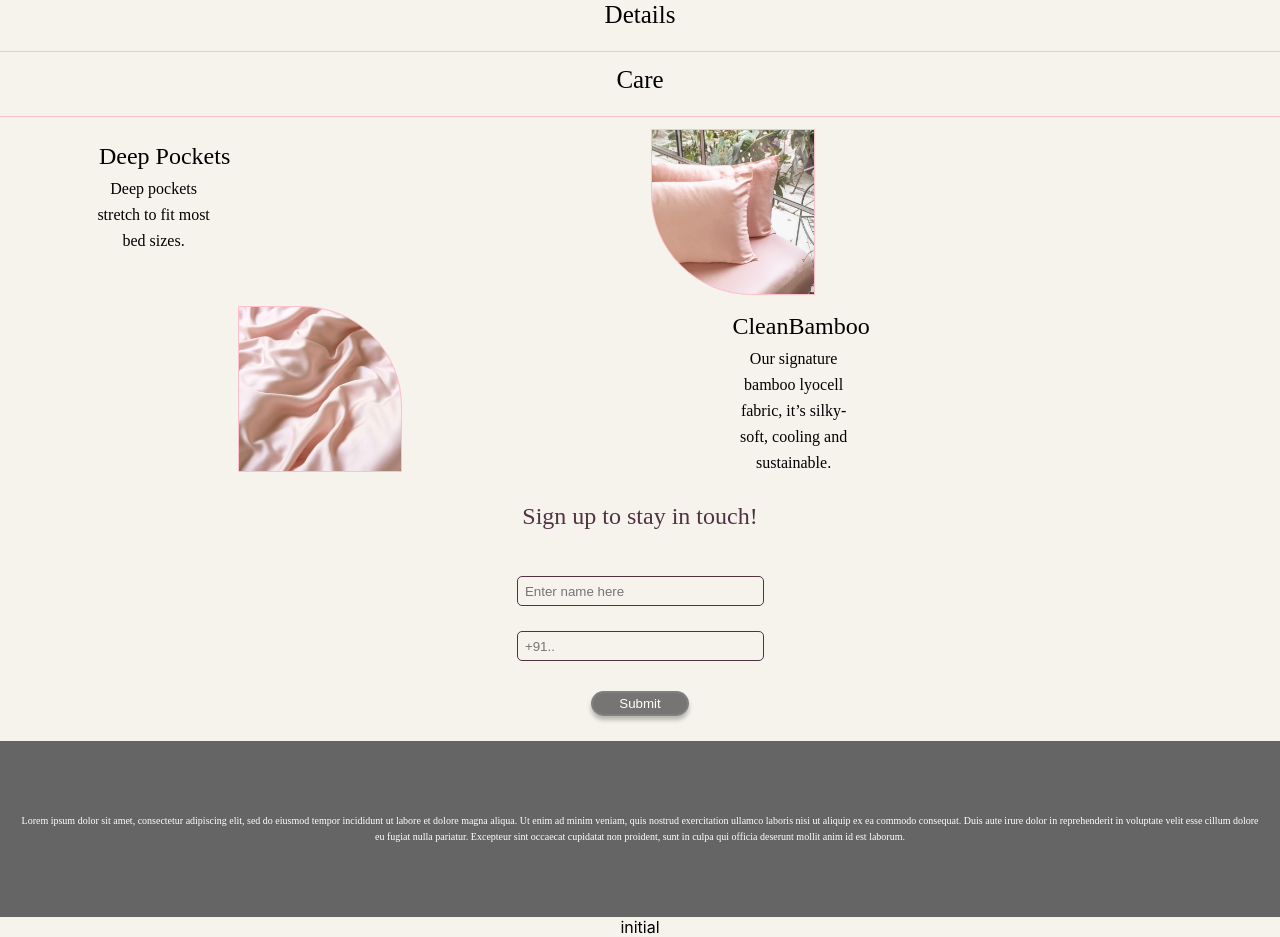
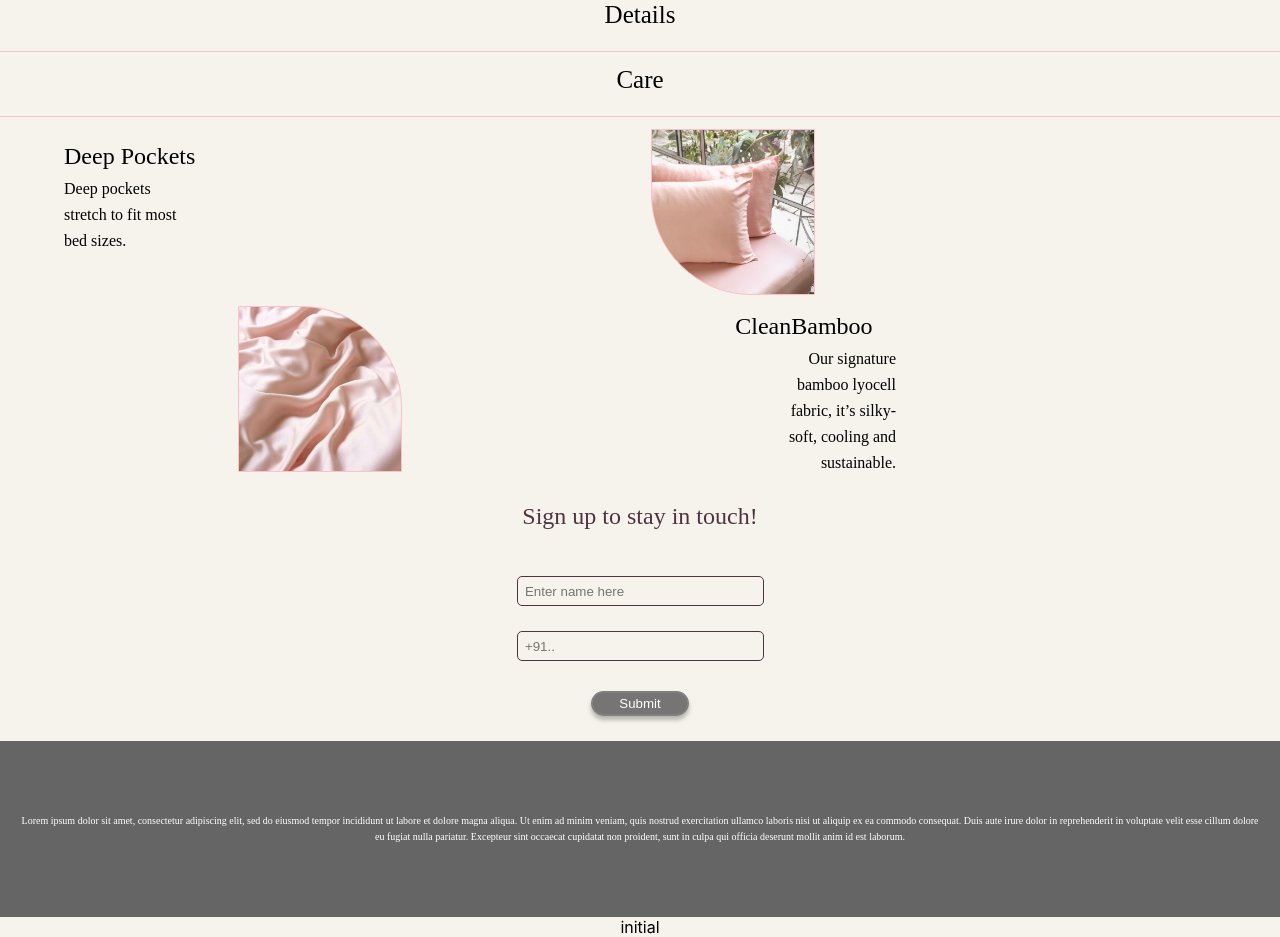
Before and after one commit to Rockschoff/tuckinFrontEnd, a React (Create React App) app: page /Product in a window 1280 px wide. Shown: the part 1200-2137 px from the top of the page. Built offline with nearby package versions, Linux system fonts and the light colour scheme; no server answers.

Commit message:
align carousal card

```diff
--- a/src/Components/CarousalCard.css
+++ b/src/Components/CarousalCard.css
@@ -13,14 +13,16 @@
 
 .top-text {
   position: relative;
-  left: 7%;
-  margin-right: 40%;
+  left: 5%;
+  /* margin-right: 40%; */
+  text-align: left;
   /* border: 2px solid pink; */
 }
 
 .bottom-text {
   position: relative;
   left: 57%;
+  text-align: right;
 }
 
 .bottom {
@@ -47,6 +49,7 @@
 }
 .top-text-heading {
   position: relative;
+  left: 0%;
   /* left: 0%;
   right: 0%;
   top: 0%;
@@ -59,7 +62,7 @@
   line-height: 39px;
   height: 39px;
   width: 170px;
-  left: -10px;
+  /* left: -10px; */
   top: 0px;
   border-radius: nullpx;
 
@@ -116,9 +119,12 @@
   color: #000000;
   height: 100px;
   width: 128px;
-  left: 0px;
-  top: 44px;
+  /* left: 25px;
+  top: 44px; */
   border-radius: nullpx;
+  position: relative;
+  right: -3%;
+  bottom: 10%;
 }
 
 .bottom-pic {
```
